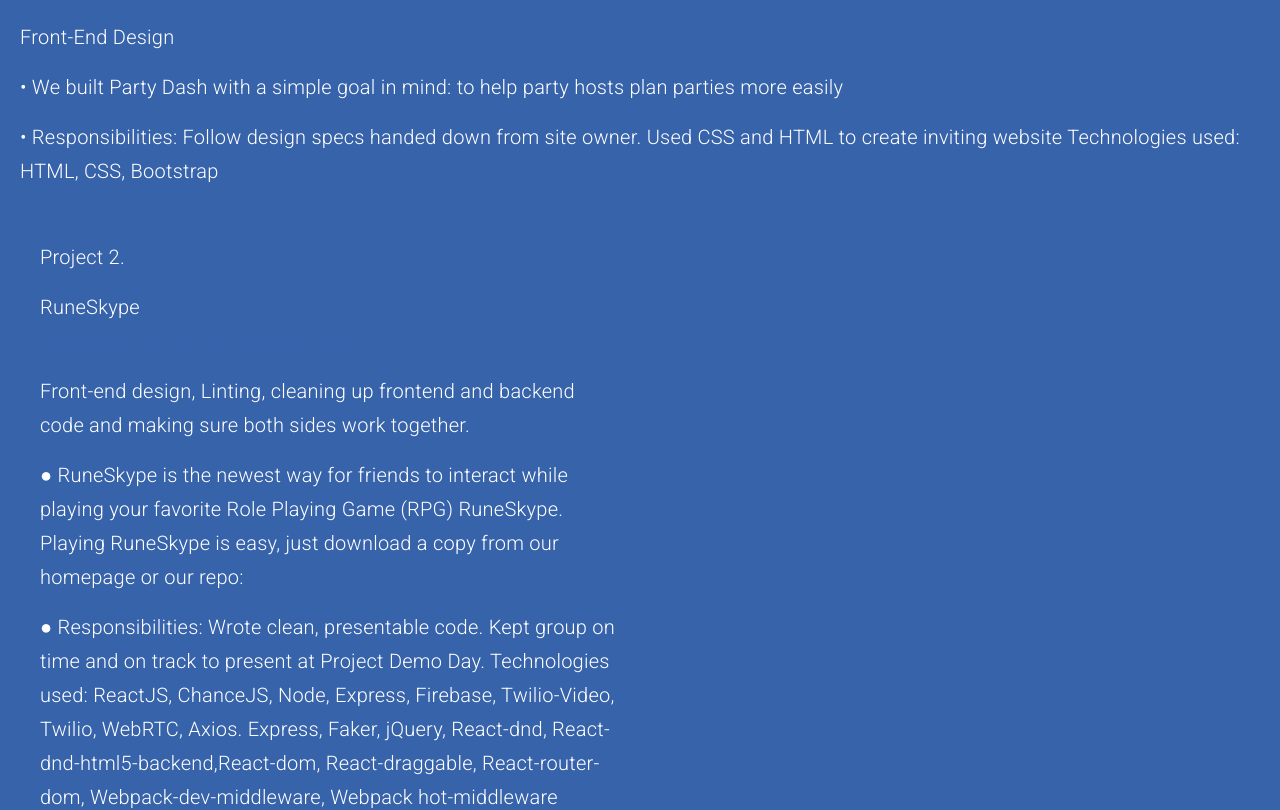
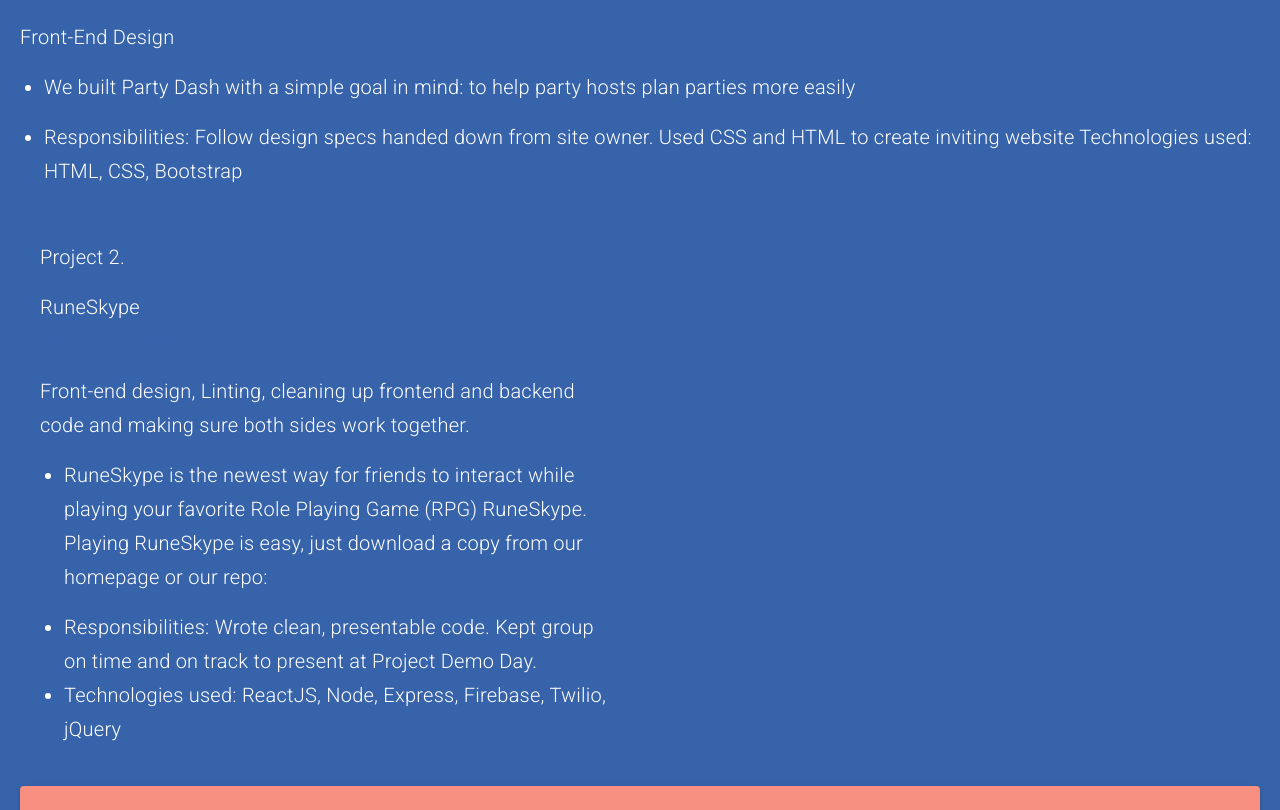
Before and after one commit to Sulai3030/portfolio4, a Vue app: page / in a window 1280 px wide. Shown: the part 720-1530 px from the top of the page. Built offline with nearby package versions, Linux system fonts and the light colour scheme.

Commit message:
created list items

```diff
--- a/src/components/RecentProjects.vue
+++ b/src/components/RecentProjects.vue
@@ -22,24 +22,26 @@
             Project 1.
           </p>
           <p class="text-left">
-            Party Dash
-            <a
-              href="https://www.partydash.com/"
-              target="_blank"
-            > <p class="font-weight-black">https://partydash.com/ </p>
-            </a>
+            Party Dash<br />
+            <a href="https://www.partydash.com/" target="_blank">https://partydash.com/</a>
           </p>
           <p class="text-left">
             Front-End Design
           </p>
           <p class="text-left">
-            •	We built Party Dash with a simple goal in mind: to help party hosts plan parties more easily
+            <ul>
+              <li>We built Party Dash with a simple goal in mind: to help party hosts plan parties more easily</li>
+            </ul>
           </p>
           <p
             class="text-left"
           >
-            •	Responsibilities: Follow design specs handed down from site owner. Used CSS and HTML to create inviting website
+            <ul>
+              <li>
+                Responsibilities: Follow design specs handed down from site owner. Used CSS and HTML to create inviting website
             Technologies used: HTML, CSS, Bootstrap
+              </li>
+            </ul>
           </p>
         </base-text>
          <v-row no-gutters>
@@ -58,24 +60,31 @@
                 Project 2.
               </p>
               <p class="text-left">
-            RuneSkype
-            <a
-              href="https://runeskype.herokuapp.com/play"
-              target="_blank"
-            > <p class="font-weight-black">https://runeskype.herokuapp.com/ </p>
-            </a>
+                RuneSkype<br />
+                <a href="https://runeskype.herokuapp.com/play" target="_blank">https://runeskype.herokuapp.com/play</a>
               </p>
               <p class="text-left">
                 Front-end design, Linting, cleaning up frontend and backend code and making sure both sides work together.
               </p>
               <p class="text-left">
-            ●	RuneSkype is the newest way for friends to interact while playing your favorite Role Playing Game (RPG) RuneSkype. Playing RuneSkype is easy, just download a copy from our homepage or our repo:
+                <ul>
+                  <li>
+                    RuneSkype is the newest way for friends to interact while playing your favorite Role Playing Game (RPG) RuneSkype. Playing RuneSkype is easy, just download a copy from our homepage or our repo:
+                  </li>
+                </ul>
               </p>
               <p
                 class="text-left"
               >
-            ●	Responsibilities:  Wrote clean, presentable code. Kept group on time and on track to present at Project Demo Day.
-            Technologies used: ReactJS, ChanceJS, Node, Express, Firebase, Twilio-Video, Twilio, WebRTC, Axios. Express, Faker, jQuery, React-dnd, React-dnd-html5-backend,React-dom,  React-draggable, React-router-dom, Webpack-dev-middleware, Webpack hot-middleware
+              <ul>
+                <li>
+                  Responsibilities: Wrote clean, presentable code. Kept group on time and on track to present at Project Demo Day.
+                </li>
+                <li>
+                  Technologies used: ReactJS, Node, Express, Firebase, Twilio, jQuery
+                </li>
+              </ul>
+
               </p>
             </base-text>
           </v-col>
```
Also changed, not shown: src/components/AboutMe.vue (line endings or trailing spaces). Lines whose indentation alone changed are shown as unchanged.
